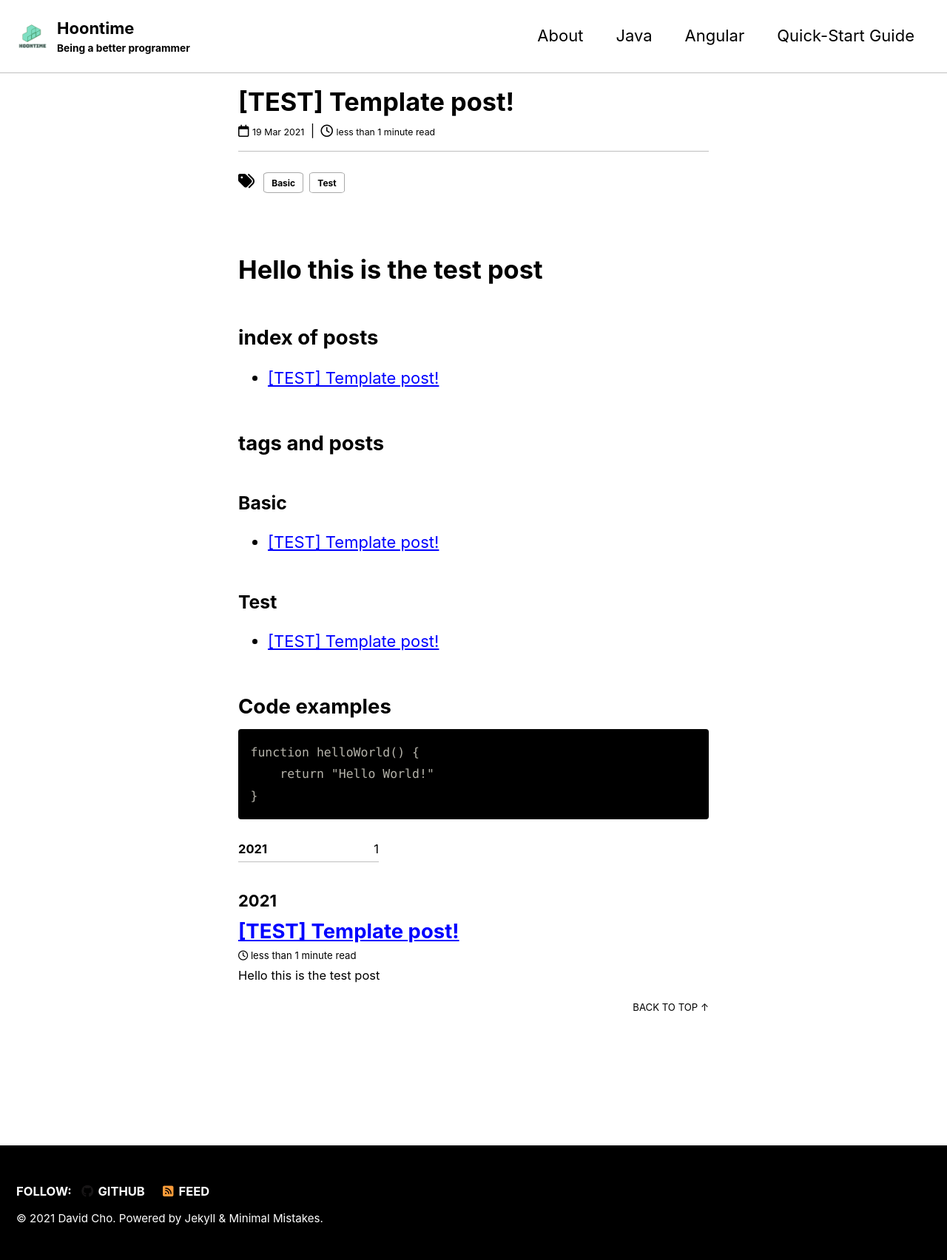
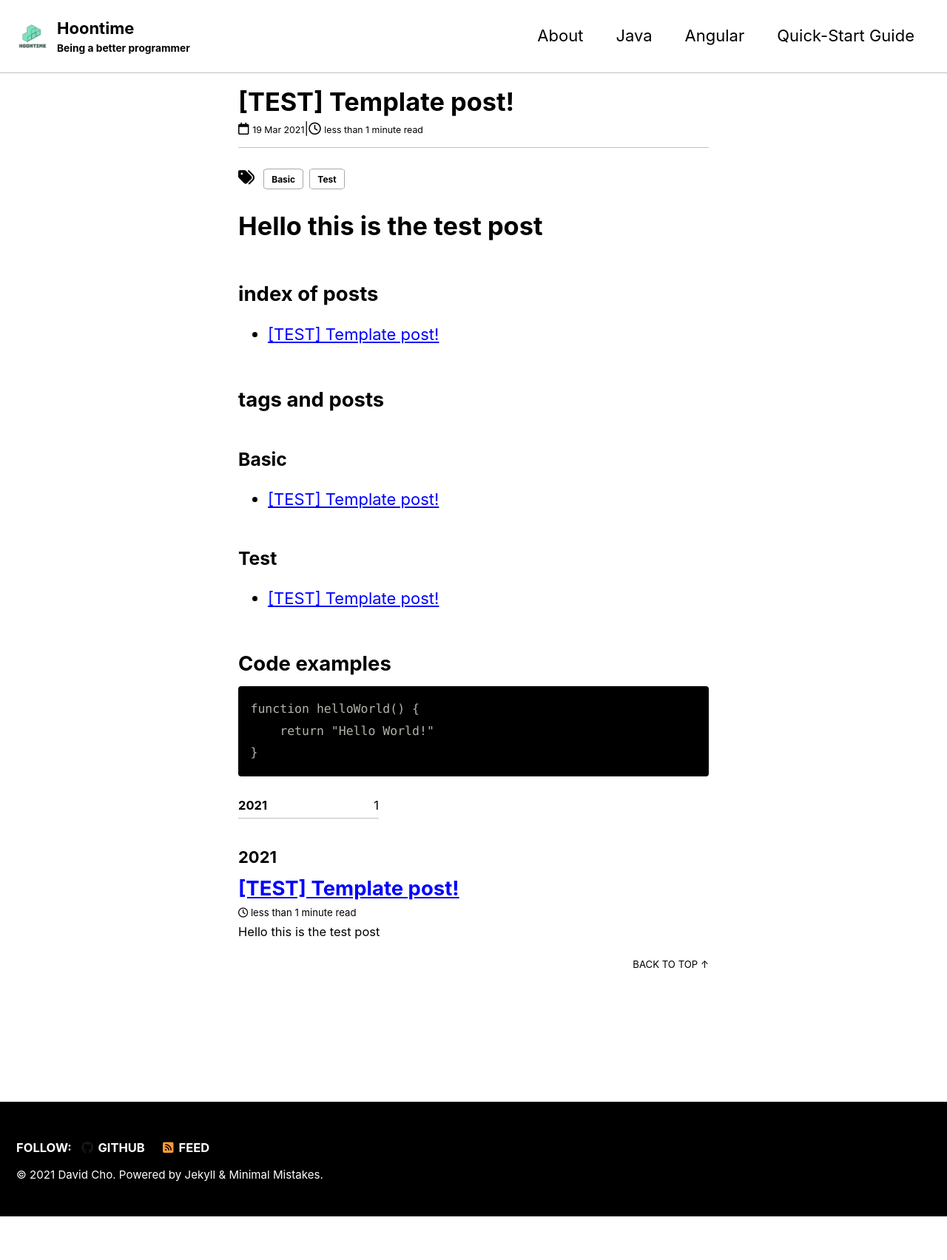
Before and after one commit to Hooning/Hooning.github.io, a Jekyll site: the page built from _posts/test/2021-03-19-template-post.md, in a window 1280 px wide. Shown: the whole page at 74% size. Built offline with Jekyll 4.4.1, drawn with Linux system fonts in a browser that asks for light colours; cached includes are drawn as plain includes; nearby versions of some CDN libraries; after the commit the page ends 1645 px from its top, so only the background shows below that.

Commit message:
fix: posts layout

```diff
--- a/_config.yml
+++ b/_config.yml
@@ -94,7 +94,7 @@ analytics:
 # Site Author
 author:
   name             : "David Cho"
-  avatar           : # path of avatar image, e.g. "/assets/images/bio-photo.jpg"
+  avatar           : "/assets/images/hooncho.png"
   bio              : "**If you can't explain it simply, you don't understand it well enough.**<br/>-Albert Einstein-"
   location         : "Chemnitz, Germany"
   email            :
@@ -117,6 +117,9 @@ author:
     # - label: "Instagram"
     #   icon: "fab fa-fw fa-instagram"
       # url: "https://instagram.com/"
+    - label: "LinkedIn"
+      icon: "fab fa-fw fa-linkedin"
+      url: "https://www.linkedin.com/in/hoon-cho-37201224/"
 
 # Site Footer
 footer:
@@ -277,9 +280,9 @@ defaults:
     values:
       layout: posts
       author: "David Cho"
-      author_profile: true
+      author_profile: false
       read_time: true
-      comments: # true
+      comments: true
       share: true
       related: true
   # _pages
@@ -288,4 +291,5 @@ defaults:
       type: pages
     values:
       layout: pages
+      autho: "David Cho"
       # author_profile: true
--- a/_layouts/posts.html
+++ b/_layouts/posts.html
@@ -3,21 +3,19 @@ layout: archive
 ---
 
 <div class="author__info-grid">
-  <!-- <img class="author__image" style="grid-area: a; justify-self: center;" src="/assets/images/hooncho.png" alt="David Cho">
-  <b  style="grid-area: b; align-self: center;">{{ page.author }}</b> -->
-  <span style="grid-area: a;">
+  <span style="grid-area: a; justify-self: center;">
     <i class="far fa-calendar" aria-hidden="true"></i>
     <small>{{ page.date | date_to_string }}</small>
   </span>
-  <span style="grid-area: b;"> | </span>
-  <span style="grid-area: c;">
+  <span style="grid-area: b; justify-self: center;"> | </span>
+  <span style="grid-area: c; justify-self: center;">
     <i class="far fa-clock" aria-hidden="true"></i>
     <small>{% include read-time.html %}</small>
   </span>
 </div>
 <hr>
 
-<div>
+<div style="margin-bottom: 30px;">
   <i class="fas fa-tags" aria-hidden="true" style="margin-right: 5px; vertical-align: middle;"></i>
   {% for tag in page.tags %}
       <span class="page__tag">{{ tag }}</span>
--- a/_posts/test/2013-03-19-template-post.md
+++ b/_posts/test/2021-03-19-template-post.md
@@ -7,8 +7,6 @@ tags: ['Basic', 'Test']
 summary: "This is the test post"
 permalink: "/test/:title.html"
 ---
-
-<br/>
 # Hello this is the test post
 
 ## index of posts
--- a/_sass/minimal-mistakes/_page.scss
+++ b/_sass/minimal-mistakes/_page.scss
@@ -276,13 +276,11 @@ body {
 
 .author__info-grid {
   display: grid;
-  width: 280px;
+  width: 250px;
   font-size: 0.75em;
   grid-auto-rows: 5px;
   align-items: center;
-  grid-template-areas:
-    "a a a b b b c c c c c"
-    "a a a b b b c c c c c";
+  grid-template-areas: "a b c";
 }
 
 .page__tag {
```
